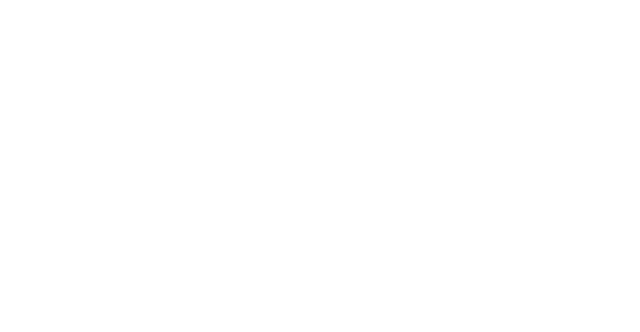
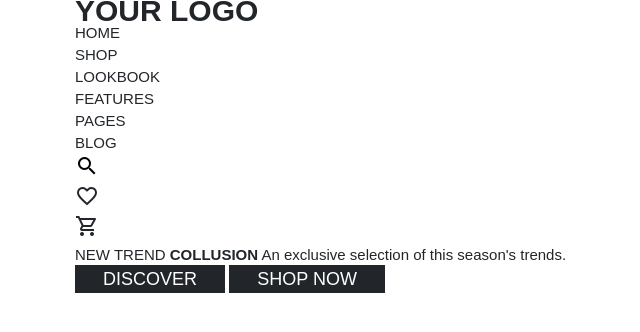
Before and after one commit to yaroslav-zoryanyy/COLLUSION, a plain HTML site: page index.html in a window 1280 px wide. Shown: the whole page, without its empty margins (0-640 px from the left). Drawn offline with Linux system fonts and the light colour scheme.

Commit message:
start-seting

```diff
--- a/css/style.css
+++ b/css/style.css
@@ -0,0 +1,46 @@
+@import url('https://fonts.googleapis.com/css2?family=Poppins:wght@300;400;500;600;700&display=swap');
+* {
+    margin: 0px;
+    padding: 0px;
+    box-sizing: border-box;
+}
+body{
+    color: rgba(34, 38, 42, 1);
+    font: 400 15px/22px 'Popins', Arial , Helvetica ,sans-serif;
+}
+a{
+    text-decoration: none;
+    color: inherit;
+    transition: 0.4s ease;
+}
+img{
+    max-width: 100%;
+}
+ul li {
+    list-style-type: none;
+}
+button{
+    display: block;
+    border: none;
+    font: inherit;
+    background-color: transparent;
+    cursor: pointer;
+    transition: 0.4s ease;
+}
+.container{
+    max-width: 1140px;
+    margin: 0 auto;
+    padding: 0 5px;
+}
+.btn-primary{
+    color: #fff;
+    background-color: #22262A;
+    padding: 4px 28px;
+    font-size: 18px;
+    font-weight: 500;
+    line-height: 27px;
+}
+.btn-primary:hover{
+    color: black;
+    background-color: #e1b226;
+}
--- a/index.html
+++ b/index.html
@@ -5,6 +5,9 @@
     <meta http-equiv="X-UA-Compatible" content="IE=edge">
     <meta name="viewport" content="width=device-width, initial-scale=1.0">
     <title>COLLUSION</title>
+    <link href="https://fonts.googleapis.com/icon?family=Material+Icons+Outlined"
+      rel="stylesheet">
+    <link rel="stylesheet" href="./css/style.css">
     <link rel="apple-touch-icon" sizes="180x180" href="./img/apple-touch-icon.png">
     <link rel="icon" type="image/png" sizes="32x32" href="./img/favicon-32x32.png">
     <link rel="icon" type="image/png" sizes="16x16" href="./img/favicon-16x16.png">
@@ -13,6 +16,63 @@
     <meta name="msapplication-TileColor" content="#da532c">
     <meta name="theme-color" content="#ffffff">
 </head>
+<header>
+    <div class="container">
+        <div class="header">
+            <h1 class="header-logo">YOUR LOGO</h1>
+            <nav class="header-nav" >
+                <ul>
+                    <li class="header-nav_item">
+                        <a href="#">HOME</a>
+                    </li>
+                    <li class="header-nav-item">
+                        <a href="#">SHOP</a>
+                    </li>
+                    <li class="header-nav-item">
+                        <a href="#">LOOKBOOK</a>
+                    </li>
+                    <li class="header-nav-item">
+                        <a href="#">FEATURES</a>
+                    </li>
+                    <li class="header-nav-item">
+                        <a href="#">PAGES</a>
+                    </li>
+                    <li class="header-nav-item">
+                        <a href="#">BLOG</a>
+                    </li>
+                </ul>
+            </nav>
+            <div class="header-user">
+                <ul>
+                    <li class="hesder-user_item">
+                        <button class="material-icons-outlined" >search</button>
+                    </li>
+                    <li class="hesder-user_item">
+                        <a class="material-icons-outlined" href="#">favorite_border</a>
+                    </li>
+                    <li class="hesder-user_item">
+                        <a class="material-icons-outlined" href="#">shopping_cart</a>
+                    </li>
+                </ul>
+            </div>
+        </div>
+    </div>
+</header>
+<main>
+    <div class="banner-wrap">
+        <div class="container">
+            <div class="banner">
+                <span class="banner__text" >NEW TREND</span>
+                <b class="banner__trend">COLLUSION</b>
+                <span class="banner__text">An exclusive selection of this season's trends.</span>
+                <div class="banner-link-wrap">
+                    <a class="banner__link btn-primary" href="#">DISCOVER</a>
+                    <a class="banner__link btn-primary" href="#">SHOP NOW</a>
+                </div>
+            </div>
+        </div>
+    </div>
+</main>
 <body>
 
 </body>
```
